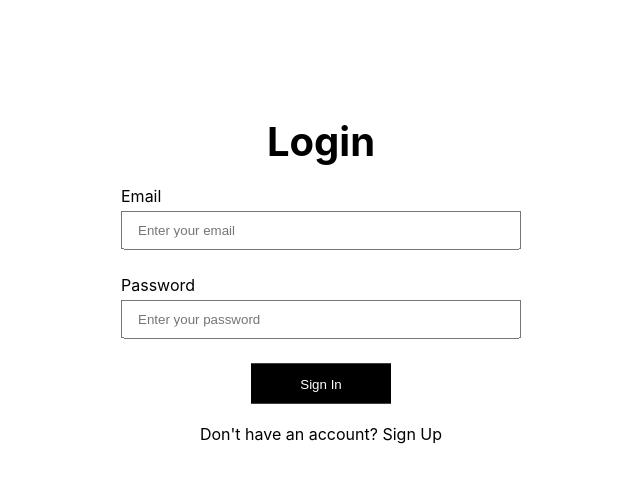
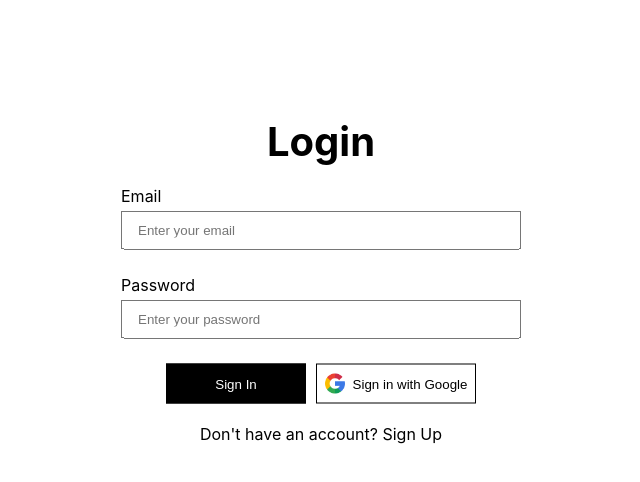
Before and after one commit to turbolukoshko/react-firebase-chat, a React (Create React App) app: page /login in a window 1280 px wide. Shown: the top 482 px of the page, without its empty margins (319-959 px from the left). Built offline with nearby package versions, Linux system fonts and the light colour scheme; no server answers.

Commit message:
refactoring the login component, added the google icon

```diff
--- a/src/components/Login/Login.jsx
+++ b/src/components/Login/Login.jsx
@@ -1,6 +1,6 @@
 import React, { useState } from 'react';
 import { Link } from 'react-router-dom';
-import { signIn } from '../../helpers/auth';
+import { signIn, signWithGoogle } from '../../helpers/auth';
 import { SIGN_UP_ROUTE } from '../../routes';
 import './Login.scss';
 
@@ -17,6 +17,15 @@ const Login = () => {
 
     try {
       await signIn(email, password);
+    } catch(e) {
+      setError(e.message);
+    }
+  }
+
+  const signUpWithGoogleHandler = async(e) => {
+    e.preventDefault();
+    try {
+      await signWithGoogle(email, password);
     } catch(e) {
       setError(e.message);
     }
@@ -53,6 +62,12 @@ const Login = () => {
         {error && <p className="login__error">{error}</p>}
         <div className="login__button-wrapper">
           <button className="login__btn">Sign In</button>
+          <button
+          onClick={signUpWithGoogleHandler}
+          className="login__btn login__google-btn"
+        >
+        <img src="/images/google.png" alt="google" className="google-icon"/> Sign in with Google
+        </button>
         </div>
         <p className="login__sign-up">Don't have an account? <Link to={SIGN_UP_ROUTE} className="login__sign-up-link">Sign Up</Link></p>
       </form>
--- a/src/components/Login/Login.scss
+++ b/src/components/Login/Login.scss
@@ -1,14 +1,10 @@
 .login {
-  // background: #000000;
   height: 100vh;
 }
 
 .login__form {
   width: 500px;
   padding: 50px;
-  // background: #ffffff;
-  // border: 1px solid #000000;
-  // border-radius: 10px;
   position: absolute;
   top: 35%;
   left: 50%;
@@ -35,17 +31,36 @@
   .login__button-wrapper {
     display: flex;
     justify-content: center;
-    .login__btn {
-      border: 1px solid #000000;
-      color: #ffffff;
-      background: #000000;
+    .login__btn,
+    .login__google-btn {
       width: 140px;
       height: 40px;
       margin-bottom: 20px;
+      margin-right: 10px;
+      color: #ffffff;
+      background: #000000;
+      border: 1px solid #000000;
       &:hover {
         color: #000000;
         background: #ffffff;
         cursor: pointer;
+      }
+    }
+    .login__google-btn {
+      display: flex;
+      justify-content: center;
+      align-items: center;
+      width: 160px;
+      margin-right: initial;
+      color: #000000;
+      background: #ffffff;
+      .google-icon {
+        margin-right: 8px;
+        width: 20px;
+      }
+      &:hover {
+        color: #ffffff;
+        background: #000000;
       }
     }
   }
```
Also changed, not shown: public/images/google.png (added), 1 other file (tests, documents, lock files or other folders).
